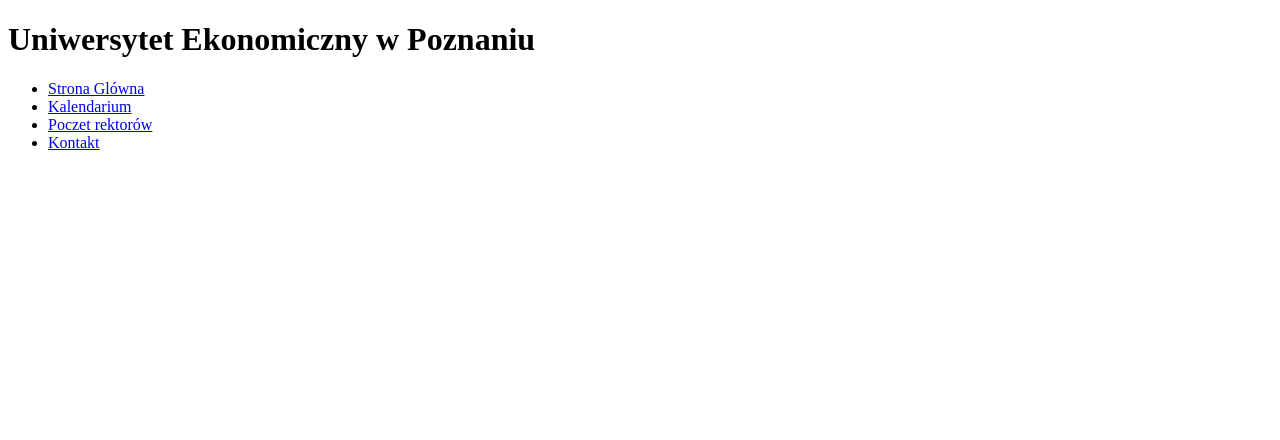
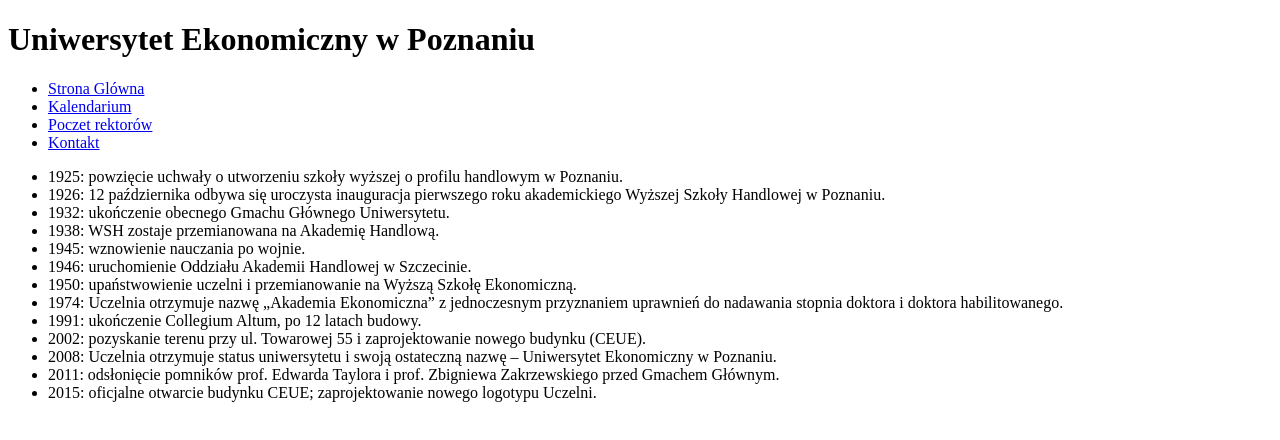
Before and after one commit to AliaksandrTrasko/html2, a plain HTML site: page pliki/kalendarium.html in a window 1280 px wide. Drawn offline with Linux system fonts and the light colour scheme.

Commit message:
zajęcie21.10_html

```diff
--- a/pliki/kalendarium.html
+++ b/pliki/kalendarium.html
@@ -34,4 +34,21 @@
     </ul>
   </nav>
        </header>
+       <ul>
+        <li>1925: powzięcie uchwały o utworzeniu szkoły wyższej o profilu handlowym w Poznaniu.</li>
+        <li>1926: 12 października odbywa się uroczysta inauguracja pierwszego roku akademickiego Wyższej Szkoły Handlowej w Poznaniu.</li>
+        <li>1932: ukończenie obecnego Gmachu Głównego Uniwersytetu.</li>
+        <li>1938: WSH zostaje przemianowana na Akademię Handlową.</li>
+        <li>1945: wznowienie nauczania po wojnie.</li>
+        <li>1946: uruchomienie Oddziału Akademii Handlowej w Szczecinie.</li>
+        <li>1950: upaństwowienie uczelni i przemianowanie na Wyższą Szkołę Ekonomiczną.</li>
+        <li>1974: Uczelnia otrzymuje nazwę „Akademia Ekonomiczna” z jednoczesnym przyznaniem uprawnień do nadawania stopnia doktora i doktora habilitowanego.</li>
+        <li>1991: ukończenie Collegium Altum, po 12 latach budowy.</li>
+        <li>2002: pozyskanie terenu przy ul. Towarowej 55 i zaprojektowanie nowego budynku (CEUE).</li>
+        <li>2008: Uczelnia otrzymuje status uniwersytetu i swoją ostateczną nazwę – Uniwersytet Ekonomiczny w Poznaniu.</li>
+        <li>2011: odsłonięcie pomników prof. Edwarda Taylora i prof. Zbigniewa Zakrzewskiego przed Gmachem Głównym.</li>
+        <li>2015: oficjalne otwarcie budynku CEUE; zaprojektowanie nowego logotypu Uczelni.</li>
+       </ul>
+    </div>
+</body>
 </html>
```
